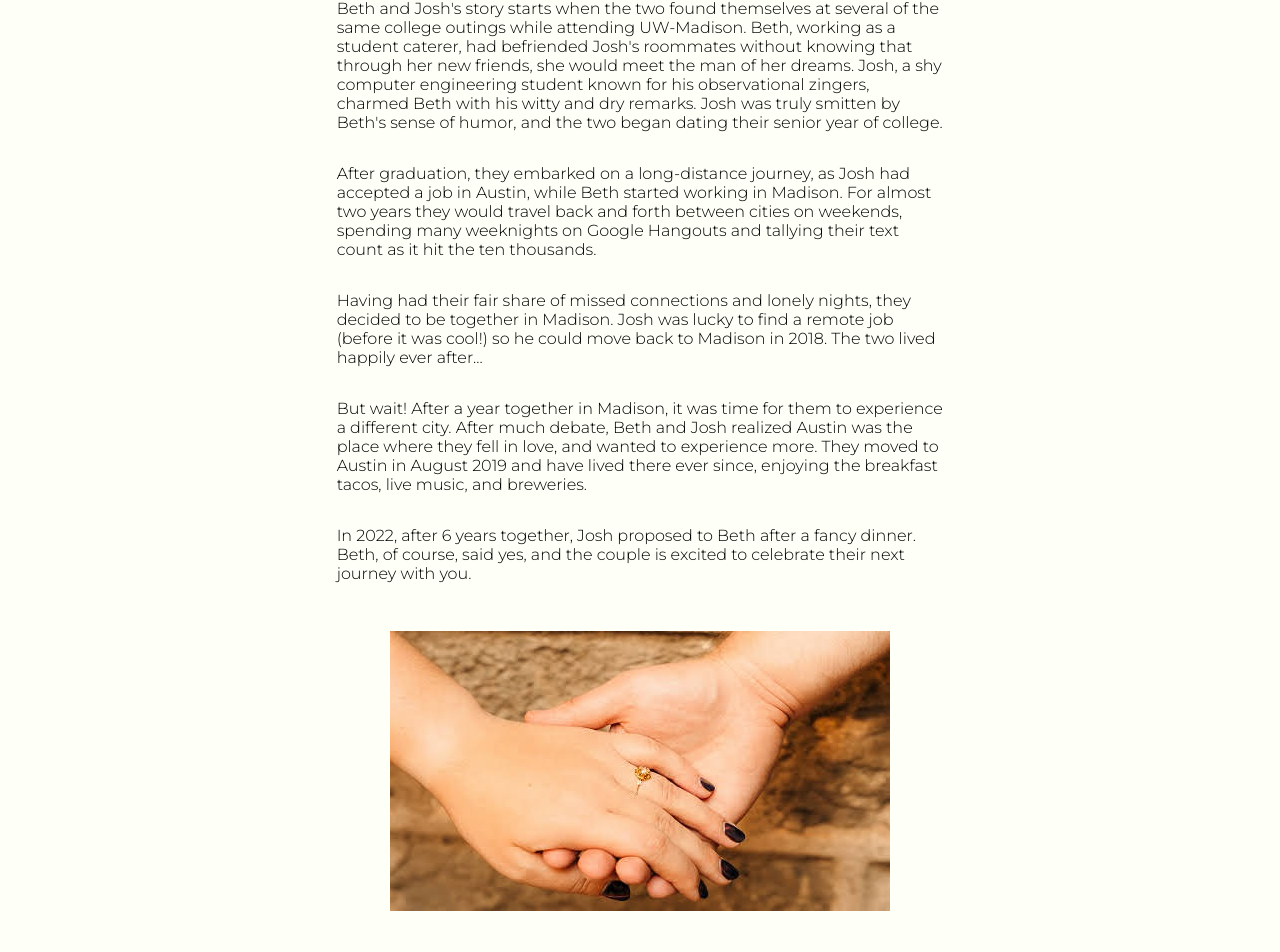
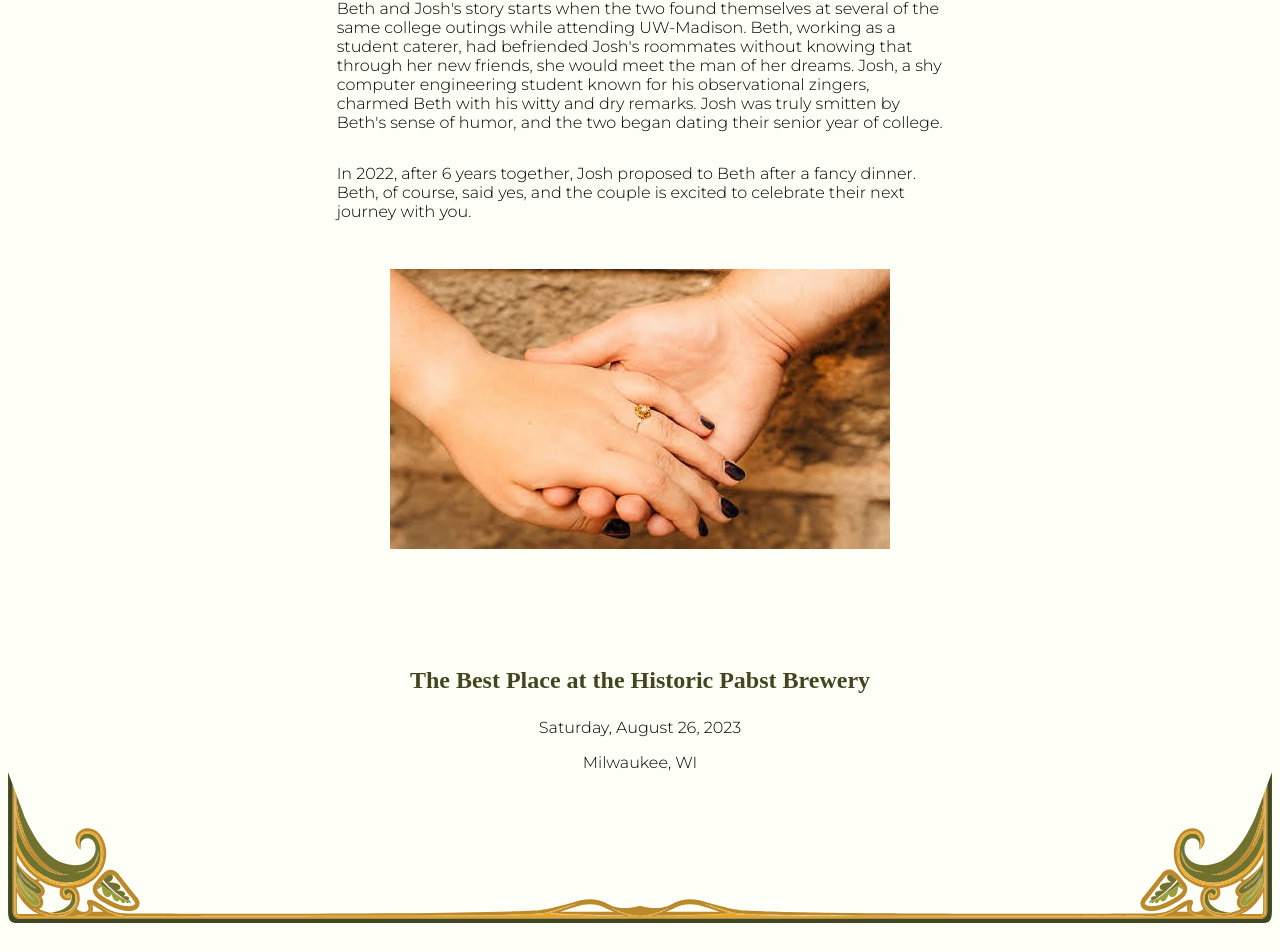
Before and after one commit to kasuboski/bethandjoshclub, a SvelteKit app: page /ourstory in a window 1280 px wide. Shown: the part 1023-1975 px from the top of the page. Built offline with nearby package versions, Linux system fonts and the light colour scheme.

Commit message:
that content

```diff
--- a/src/lib/header.svelte
+++ b/src/lib/header.svelte
@@ -4,6 +4,7 @@
 </div>
 
 <style>
+	@import url('https://fonts.googleapis.com/css2?family=Montserrat:wght@300;600&display=swap');
 	.header {
 		text-align: center;
 		font-family: Merriweather;
--- a/src/routes/(wedding)/ourstory/+page.svelte
+++ b/src/routes/(wedding)/ourstory/+page.svelte
@@ -19,23 +19,6 @@
 			Josh, a shy computer engineering student known for his observational zingers, charmed Beth
 			with his witty and dry remarks. Josh was truly smitten by Beth's sense of humor, and the two
 			began dating their senior year of college.
-		</p>
-		<p>
-			After graduation, they embarked on a long-distance journey, as Josh had accepted a job in
-			Austin, while Beth started working in Madison. For almost two years they would travel back and
-			forth between cities on weekends, spending many weeknights on Google Hangouts and tallying
-			their text count as it hit the ten thousands.
-		</p>
-		<p>
-			Having had their fair share of missed connections and lonely nights, they decided to be
-			together in Madison. Josh was lucky to find a remote job (before it was cool!) so he could
-			move back to Madison in 2018. The two lived happily ever after...
-		</p>
-		<p>
-			But wait! After a year together in Madison, it was time for them to experience a different
-			city. After much debate, Beth and Josh realized Austin was the place where they fell in love,
-			and wanted to experience more. They moved to Austin in August 2019 and have lived there ever
-			since, enjoying the breakfast tacos, live music, and breweries.
 		</p>
 		<p>
 			In 2022, after 6 years together, Josh proposed to Beth after a fancy dinner. Beth, of course,
--- a/src/routes/(wedding)/questions/+page.svelte
+++ b/src/routes/(wedding)/questions/+page.svelte
@@ -29,8 +29,8 @@
 	<p>
 		We encourage you to take a cab or walk if you are staying nearby, otherwise there is parking at
 		the <a
-			href="https://www.google.com/maps/place/Brewery+Parking+Structure/@43.0457378,-87.9246908,18z/data=!4m12!1m6!3m5!1s0x8805197097bbc625:0x520f6810dd74598d!2sBest+Place+at+the+Historic+Pabst+Brewery!8m2!3d43.0455111!4d-87.9233972!3m4!1s0x88051995855600b7:0xda5d12a2f242fc59!8m2!3d43.0463128!4d-87.9232916"
-			>Brewery District Garage.</a
+			href="https://goo.gl/maps/rT7jxJhA12kY8t55A"
+			>nearby garage.</a
 		>
 	</p>
 	<h3>Who can I reach out to with questions?</h3>
--- a/src/routes/(wedding)/travel/+page.svelte
+++ b/src/routes/(wedding)/travel/+page.svelte
@@ -18,6 +18,7 @@
 		Milwaukee airport is about 20 minutes from the venue. If you fly to Milwaukee, you should be
 		able to navigate the city by Uber or Lyft, or by rental car.
 	</p>
+	<p>There will not be a shuttle from any hotels to the venue. There is paid parking at the <a href="https://goo.gl/maps/rT7jxJhA12kY8t55A">nearby garage.</a></p>
 	<img src="/dividersimple.svg" alt="" style="height: 1.5em; margin-bottom: 1em;"/>
 	<h2>Accommodations</h2>
 	<p>There are multiple hotels nearby with the below being incredibly close.</p>
```
